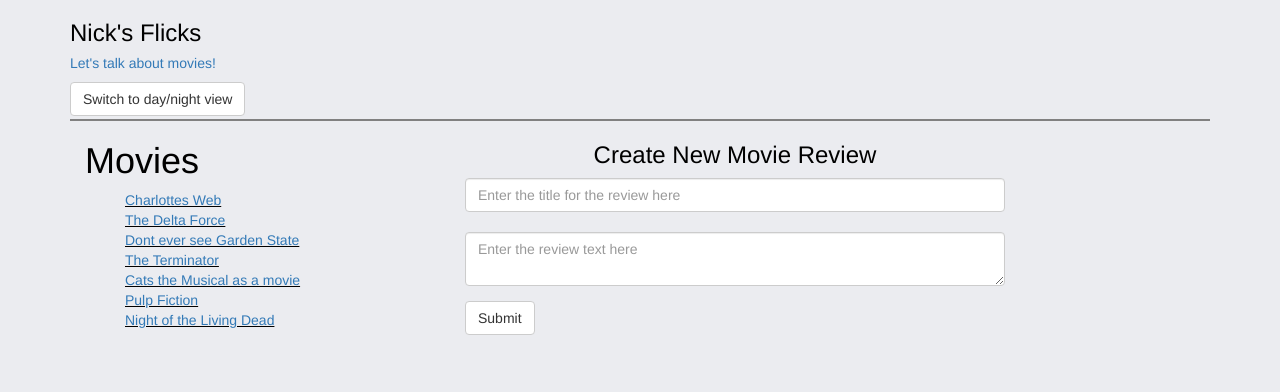
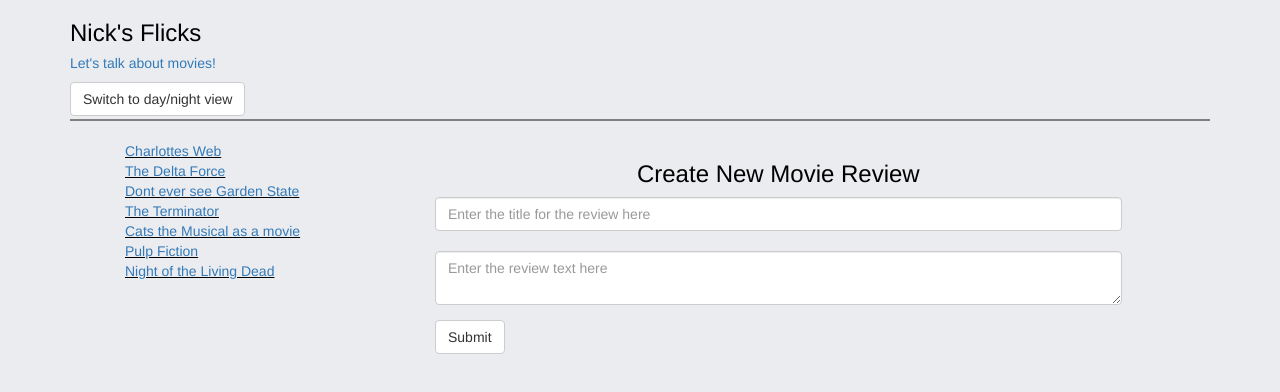
Before and after one commit to chris-swan/Nicks_Flicks_8-2-15, a plain HTML site: page index.html at #!/movies in a window 1280 px wide. Drawn offline with nearby package versions, Linux system fonts and the light colour scheme.

Commit message:
fix positioning bug.

```diff
--- a/css/styles.css
+++ b/css/styles.css
@@ -18,10 +18,20 @@ body {
 	color: black;
 }
 
+.main {
+	position: absolute;
+	left: 30em;
+	top: 10em;
+	right: 0;
+	bottom: 0;
+}
+
 .newMovie {
 	position: center;
 }
-
+.reviews {
+	postion: center;
+}
 .title {
 	text-align: center;
 }
--- a/partials/movies.html
+++ b/partials/movies.html
@@ -1,6 +1,7 @@
+<!-- Movie review list - some hardcoded, additional added by user: -->
 <div class="col-md-4">
   <div ng-show="movies.length">
-    <h1>Movies</h1>
+    <h1> </h1>
     <ul>
       <li ng-repeat="item in movies" >
         <a ui-sref="movies.review({ movieTitle: item.title })">{{ item.title }}</a>
@@ -9,11 +10,14 @@
   </div>
 </div>
 
-<div class="col-md-6">
+
+<div class="main">
+<!-- Link for the reviews: -->
+  <div class="col-md-10">
     <div ui-view="body"></div>
   </div>
-
-<div class="col-md-6">
+<!-- Create new movie reviews: -->
+  <div class="col-md-10">
     <div class="newMovie">
       <h3 class="create">Create New Movie Review</h3>
       <form ng-submit="MoviesFactory.addMovie()" id="user-input" role="form">
@@ -22,7 +26,10 @@
           <br>
           <textarea type="text area" ng-model="MoviesFactory.movieReview" class="form-control" placeholder="Enter the review text here" required></textarea>
         </div>
+
         <button type="submit" class="btn btn-default">Submit</button>
       </form>
     </div>
   </div>
+
+</div>
```
Lines whose indentation alone changed are shown as unchanged.
